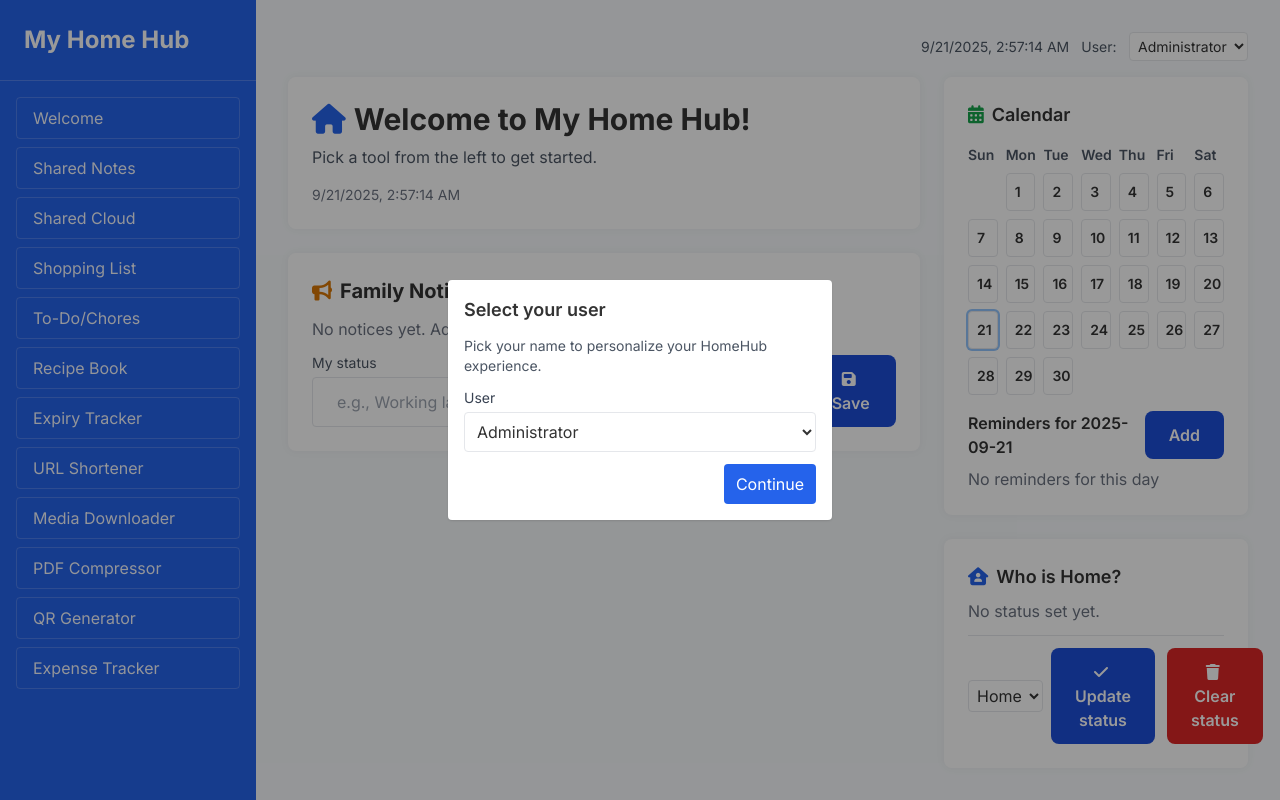
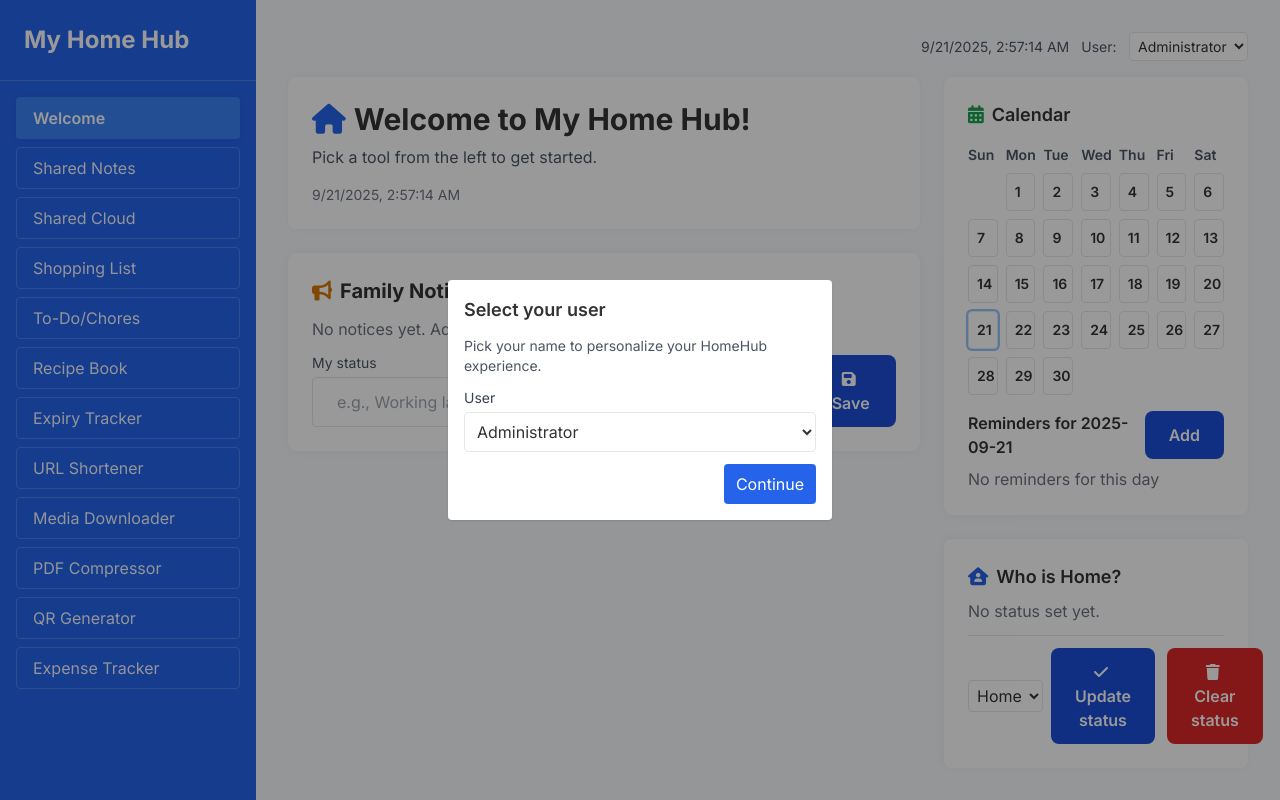
Before and after one commit to surajverma/homehub, a Flask app: page / in a window 1280 px wide. Run offline with Flask 3, Linux system fonts and the light colour scheme; data that the repository does not hold is empty; some libraries are stand-ins or nearby versions.

Commit message:
Add sidebar active link highlighting and update theme variable for active color

```diff
--- a/config-example.yml
+++ b/config-example.yml
@@ -30,3 +30,4 @@ theme:
   sidebar_text_color: "#ffffff"
   sidebar_link_color: "rgba(255,255,255,0.95)"
   sidebar_link_border_color: "rgba(255,255,255,0.18)"
+  sidebar_active_color: "#3b82f6" # highlight color for active sidebar menu
--- a/static/custom.css
+++ b/static/custom.css
@@ -9,6 +9,7 @@
     --sidebar-text-color: #ffffff;
     --sidebar-link-color: rgba(255,255,255,0.95);
     --sidebar-link-border-color: rgba(255,255,255,0.18);
+    --sidebar-active-color: #3b82f6;
     /* Form/UI colors */
     --input-bg: #ffffff;
     --input-text: #111827; /* gray-900 */
@@ -75,6 +76,14 @@ body {
     color: var(--sidebar-link-color);
     border: 1px solid var(--sidebar-link-border-color);
     transition: all 0.2s ease-in-out;
+}
+
+.sidebar a.sidebar-link.active {
+    background-color: var(--sidebar-active-color);
+    color: #fff;
+    border-color: transparent;
+    font-weight: 600;
+    box-shadow: 0 2px 8px rgba(0,0,0,0.04);
 }
 
 .sidebar a.sidebar-link:hover {
--- a/templates/base.html
+++ b/templates/base.html
@@ -20,6 +20,7 @@
             --sidebar-text-color: {{ config.theme.sidebar_text_color }};
             --sidebar-link-color: {{ config.theme.sidebar_link_color }};
             --sidebar-link-border-color: {{ config.theme.sidebar_link_border_color }};
+            --sidebar-active-color: {{ config.theme.sidebar_active_color }};
         }
     </style>
     <link rel="stylesheet" href="{{ url_for('static', filename='custom.css') }}">
@@ -42,7 +43,7 @@
                 <span>{{ config.instance_name }}</span>
                 <button id="closeSidebar" class="md:hidden text-white/90 hover:text-white" aria-label="Close">✕</button>
             </div>
-            <nav class="flex-1 p-4 space-y-2 overflow-y-auto">
+            <nav class="flex-1 p-4 space-y-2 overflow-y-auto" id="sidebarNav">
                 <a href="/" class="block py-2 px-4 rounded sidebar-link">Welcome</a>
                 {% if config.feature_toggles.get('notes') %}<a href="/notes" class="block py-2 px-4 rounded sidebar-link">Shared Notes</a>{% endif %}
                 {% if config.feature_toggles.get('shared_cloud') %}<a href="/upload" class="block py-2 px-4 rounded sidebar-link">Shared Cloud</a>{% endif %}
@@ -57,6 +58,22 @@
                 {% if config.feature_toggles.get('qr_generator') %}<a href="/qr" class="block py-2 px-4 rounded sidebar-link">QR Generator</a>{% endif %}
                 {% if config.feature_toggles.get('expense_tracker', true) %}<a href="/expenses" class="block py-2 px-4 rounded sidebar-link">Expense Tracker</a>{% endif %}
             </nav>
+            <script>
+            // Highlight active sidebar link
+            (() => {
+                const links = document.querySelectorAll('#sidebarNav .sidebar-link');
+                const path = window.location.pathname.replace(/\/$/, '');
+                links.forEach(link => {
+                    let href = link.getAttribute('href').replace(/\/$/, '');
+                    // Only mark active if exact match
+                    if (href === path) {
+                        link.classList.add('active');
+                    } else {
+                        link.classList.remove('active');
+                    }
+                });
+            })();
+            </script>
         </aside>
         <!-- Main Content -->
         <main class="main-content flex-1 p-4 md:p-8 overflow-y-auto md:ml-0 ml-0">
```
